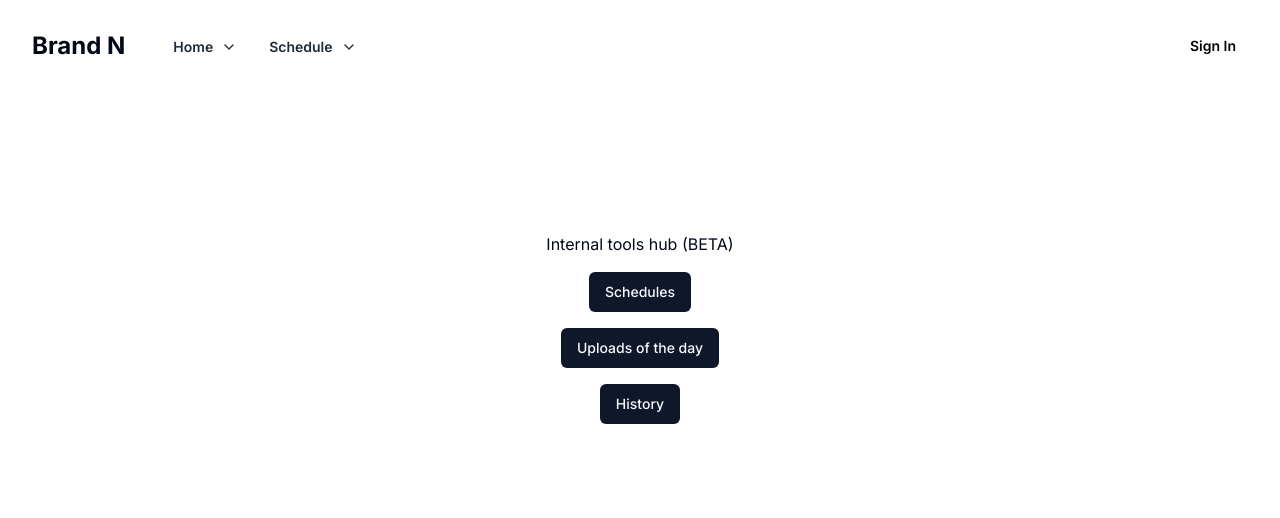
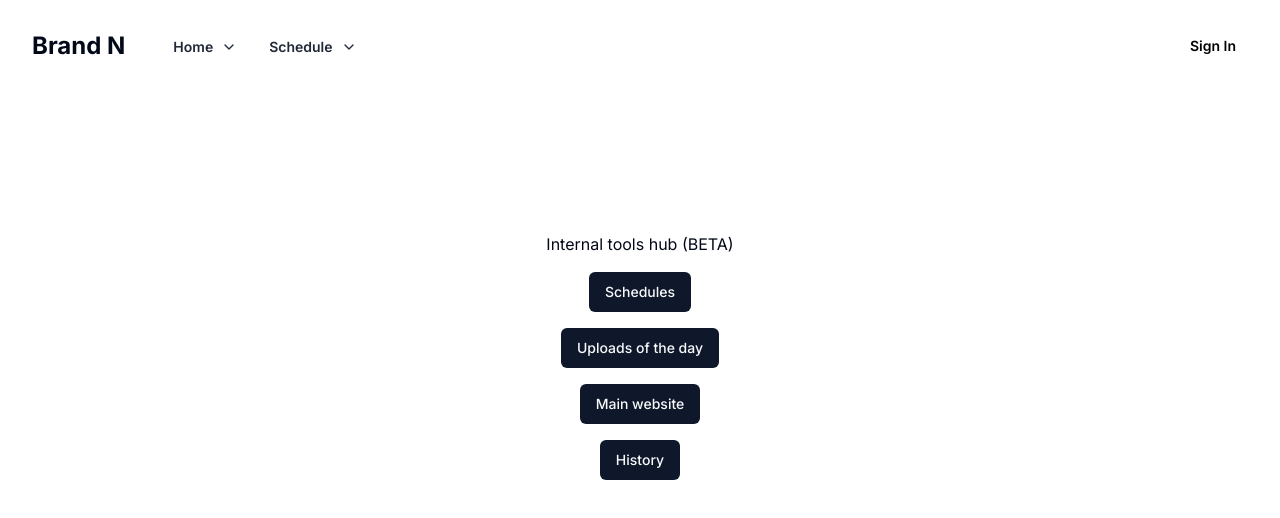
Before and after one commit to Elgius/internl_tools_brandN, a Next.js app: page / in a window 1280 px wide. Shown: the top 518 px of the page. Built offline with nearby package versions, Linux system fonts and the light colour scheme.

Commit message:
main website added

```diff
--- a/package.json
+++ b/package.json
@@ -14,12 +14,13 @@
     "@radix-ui/react-slot": "^1.0.2",
     "@supabase/supabase-js": "^2.42.4",
     "class-variance-authority": "^0.7.0",
-    "clsx": "^2.1.0",
+    "clsx": "^2.1.1",
+    "framer-motion": "^11.1.7",
     "lucide-react": "^0.368.0",
     "next": "14.2.1",
     "react": "^18",
     "react-dom": "^18",
-    "tailwind-merge": "^2.2.2",
+    "tailwind-merge": "^2.3.0",
     "tailwindcss-animate": "^1.0.7"
   },
   "devDependencies": {
--- a/src/app/page.tsx
+++ b/src/app/page.tsx
@@ -19,6 +19,7 @@ import {
 export default function Home() {
   let scheduler = "/scheduler";
   let upload = "/upload";
+  let main = "https://brand-n-main-site.vercel.app/";
   return (
     <>
       <div className="mt-5">
@@ -34,6 +35,10 @@ export default function Home() {
             <Link href={upload}>
               <Button>Uploads of the day</Button>
             </Link>
+            <Link href={main}>
+              <Button>Main website</Button>
+            </Link>
+
             <>
               <AlertDialog>
                 <AlertDialogTrigger asChild>
```
Also changed, not shown: tailwind.config.ts (+8 -8 lines), 1 other file (tests, documents, lock files or other folders).
